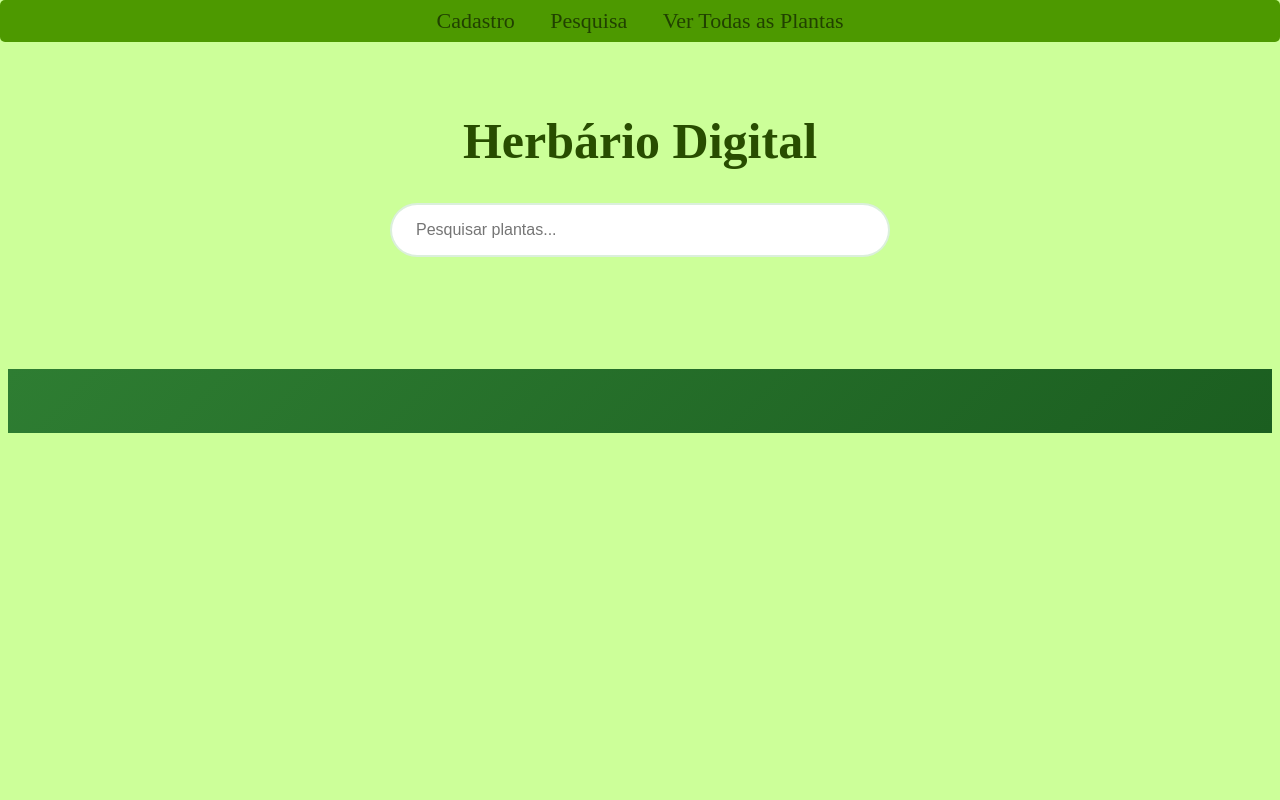
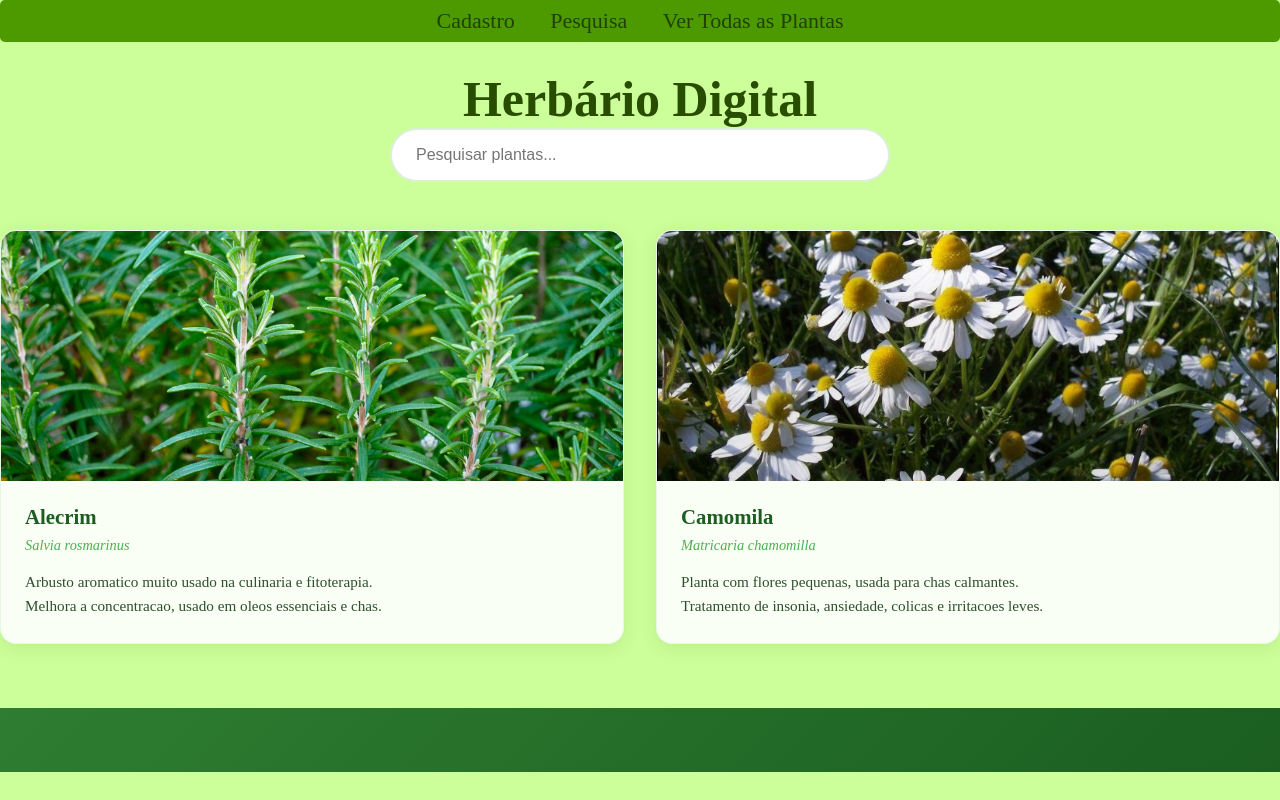
Before and after one commit to hunter2112/Projeto-Integrador-Modulo-D, a PHP site: page / in a window 1280 px wide. Run offline with PHP 8.4, Linux system fonts and the light colour scheme.

Commit message:
Adicionado duas plantas

```diff
--- a/index.html
+++ b/index.html
@@ -14,8 +14,8 @@
     />
   </head>
   <body>
+    <!--Barra de Navegação centralizada com links direcionais-->
     <nav class="navbar centro">
-      <!--Barra de Navegação centralizada com links direcionais-->
       <div class="nav-item">
         <a class="navlink" href="#">Cadastro</a>
         <div class="underline"></div>
@@ -29,6 +29,7 @@
         <div class="underline"></div>
       </div>
     </nav>
+    <!-- Conteúdo principal do site -->
     <main>
       <div>
         <h1 id="titulo">Herbário Digital</h1>
@@ -38,8 +39,44 @@
         <!--Barra de pesquisa-->
         <input type="search" placeholder="Pesquisar plantas..." />
       </div>
-      <section class="plant-grid"></section>
+      <section class="plant-grid" id="plantas">
+        <!-- Alecrim -->
+        <div class="plant-card" data-name="alecrim">
+          <div
+            class="plant-image"
+            style="background-image: url('./img/alecrim.jpg')"
+          ></div>
+          <div class="plant-info">
+            <h3 class="plant-name">Alecrim</h3>
+            <p class="plant-scientific">Salvia rosmarinus</p>
+            <p class="plant-description">
+              Arbusto aromatico muito usado na culinaria e fitoterapia.
+            </p>
+            <p class="plant-uses">
+              Melhora a concentracao, usado em oleos essenciais e chas.
+            </p>
+          </div>
+        </div>
+        <!-- Camomila -->
+        <div class="plant-card" data-name="camomila">
+          <div
+            class="plant-image"
+            style="background-image: url('./img/camomila.jpg')"
+          ></div>
+          <div class="plant-info">
+            <h3 class="plant-name">Camomila</h3>
+            <p class="plant-scientific">Matricaria chamomilla</p>
+            <p class="plant-description">
+              Planta com flores pequenas, usada para chas calmantes.
+            </p>
+            <p class="plant-uses">
+              Tratamento de insonia, ansiedade, colicas e irritacoes leves.
+            </p>
+          </div>
+        </div>
+      </section>
     </main>
+    <!-- Rodapé do site -->
     <footer></footer>
     <script src="script.js"></script>
   </body>
--- a/styles.css
+++ b/styles.css
@@ -13,6 +13,11 @@ h1 {
   align-items: center;
   align-self: center;
   align-content: center;
+}
+* {
+  margin: 0;
+  padding: 0;
+  box-sizing: border-box;
 }
 
 /* Barra de navegação */
@@ -150,6 +155,13 @@ a {
   line-height: 1.6; /* Aumenta o espaçamento entre as linhas */
 }
 
+/* Usos da planta */
+.plant-uses {
+  color: #2e4e2e; /* Deixa a fonte verde escuro */
+  font-size: 0.95rem; /* Diminui o tamanho da fonte */
+  line-height: 1.6; /* Aumenta o espaçamento entre as linhas */
+}
+
 /* Rodapé do site */
 footer {
   background: linear-gradient(
```
Also changed, not shown: img/alecrim.jpg (added), img/camomila.jpg (added), img/plant_icon.png (renamed from images/plant_icon.png).
